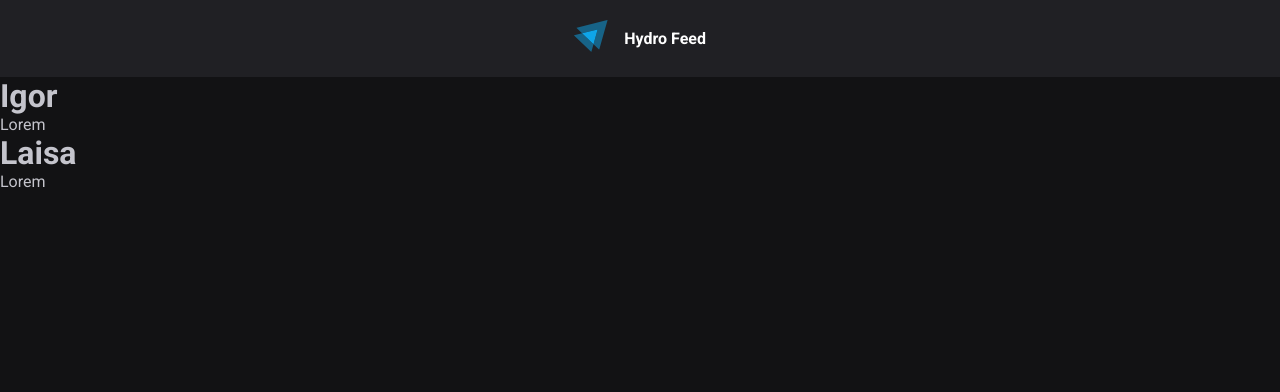
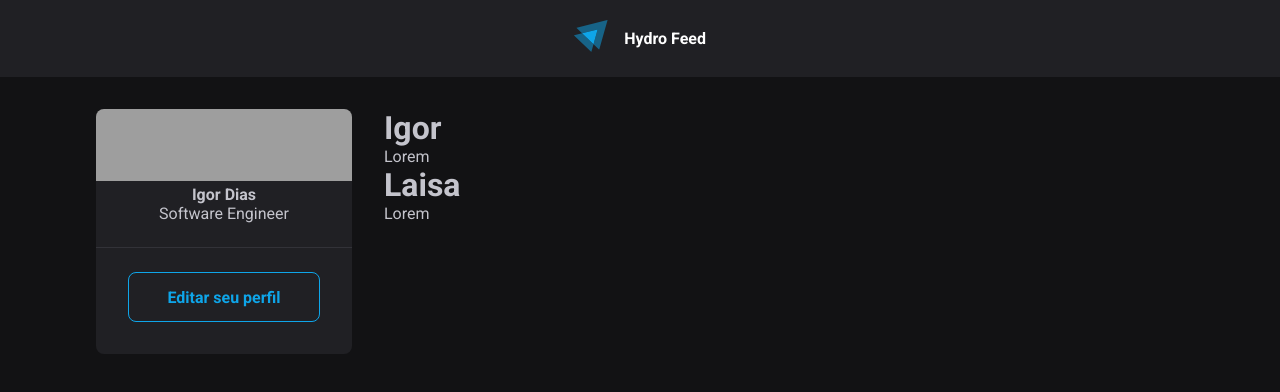
Before and after one commit to Igorth/hydro-feed, a React (Vite) app: page / in a window 1280 px wide. Shown: the top 392 px of the page. Built offline with nearby package versions, Linux system fonts and the light colour scheme; grey boxes are pictures that could not be loaded.

Commit message:
feat: add Sidebar component and style

```diff
--- a/src/App.jsx
+++ b/src/App.jsx
@@ -1,13 +1,22 @@
 import { Post } from './Post';
 import { Header } from './components/Header';
+
+import styles from './App.module.css';
+
 import './global.css';
+import { Sidebar } from './components/Sidebar';
 
 export function App() {
   return (
     <>
       <Header />
-      <Post author="Igor" content="Lorem" />
-      <Post author="Laisa" content="Lorem" />
+      <div className={styles.wrapper}>
+        <Sidebar />
+        <main>
+          <Post author="Igor" content="Lorem" />
+          <Post author="Laisa" content="Lorem" />
+        </main>
+      </div>
     </>
   );
 }
--- /dev/null
+++ b/src/App.module.css
@@ -0,0 +1,10 @@
+.wrapper {
+  max-width: 70rem;
+  margin: 2rem auto;
+  padding: 0 1rem;
+
+  display: grid;
+  grid-template-columns: 256px 1fr;
+  gap: 2rem;
+  align-items: flex-start;
+}
--- /dev/null
+++ b/src/components/Sidebar.jsx
@@ -0,0 +1,23 @@
+import styles from './Sidebar.module.css';
+
+export function Sidebar() {
+  return (
+    <>
+      <aside className={styles.sidebar}>
+        <img
+          className={styles.cover}
+          src="https://images.unsplash.com/photo-1709927628742-c3da31d7707f?q=50&w=500&auto=format&fit=crop&ixlib=rb-4.0.3&ixid=M3wxMjA3fDB8MHxwaG90by1wYWdlfHx8fGVufDB8fHx8fA%3D%3D"
+          alt=""
+        />
+        <div className={styles.profile}>
+          <strong>Igor Dias</strong>
+          <span>Software Engineer</span>
+        </div>
+
+        <footer>
+          <a href="#">Editar seu perfil</a>
+        </footer>
+      </aside>
+    </>
+  );
+}
--- /dev/null
+++ b/src/components/Sidebar.module.css
@@ -0,0 +1,39 @@
+.sidebar {
+  background: var(--gray-800);
+  border-radius: 8px;
+  overflow: hidden;
+}
+
+.cover {
+  width: 100%;
+  height: 72px;
+  object-fit: cover;
+}
+
+.profile {
+  display: flex;
+  flex-direction: column;
+  align-items: center;
+}
+
+.sidebar footer {
+  border-top: 1px solid var(--gray-600);
+  margin-top: 1.5rem;
+  padding: 1.5rem 2rem 2rem;
+}
+
+.sidebar footer a {
+  background: transparent;
+  color: var(--sky-500);
+  border: 1px solid var(--sky-500);
+  border-radius: 8px;
+  height: 50px;
+  padding: 0 1.5rem;
+  font-weight: bold;
+  display: block;
+  text-decoration: none;
+
+  display: flex;
+  align-items: center;
+  justify-content: center;
+}
--- a/src/global.css
+++ b/src/global.css
@@ -9,7 +9,7 @@
   --gray-800: #202024;
   --gray-900: #121214;
 
-  --violet-500: #0ea5e9;
+  --sky-500: #0ea5e9;
 }
 
 * {
```
